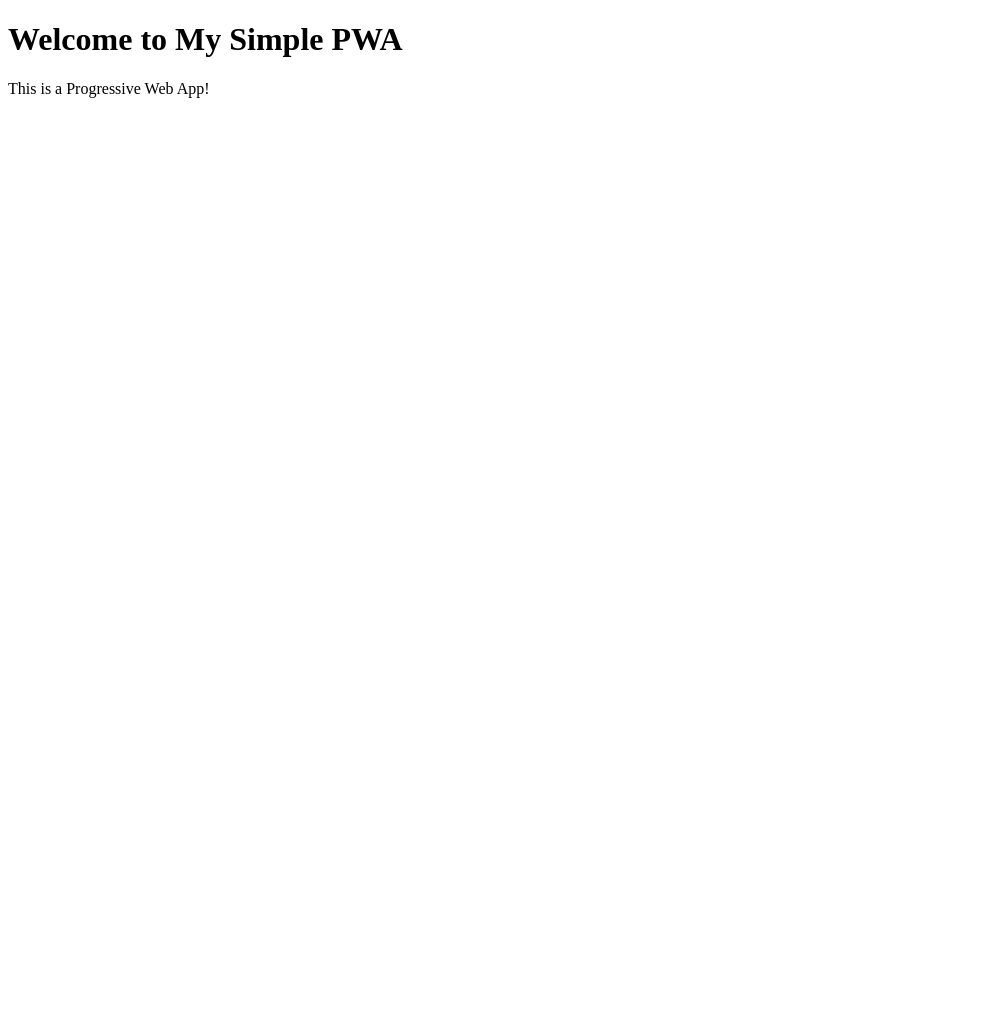
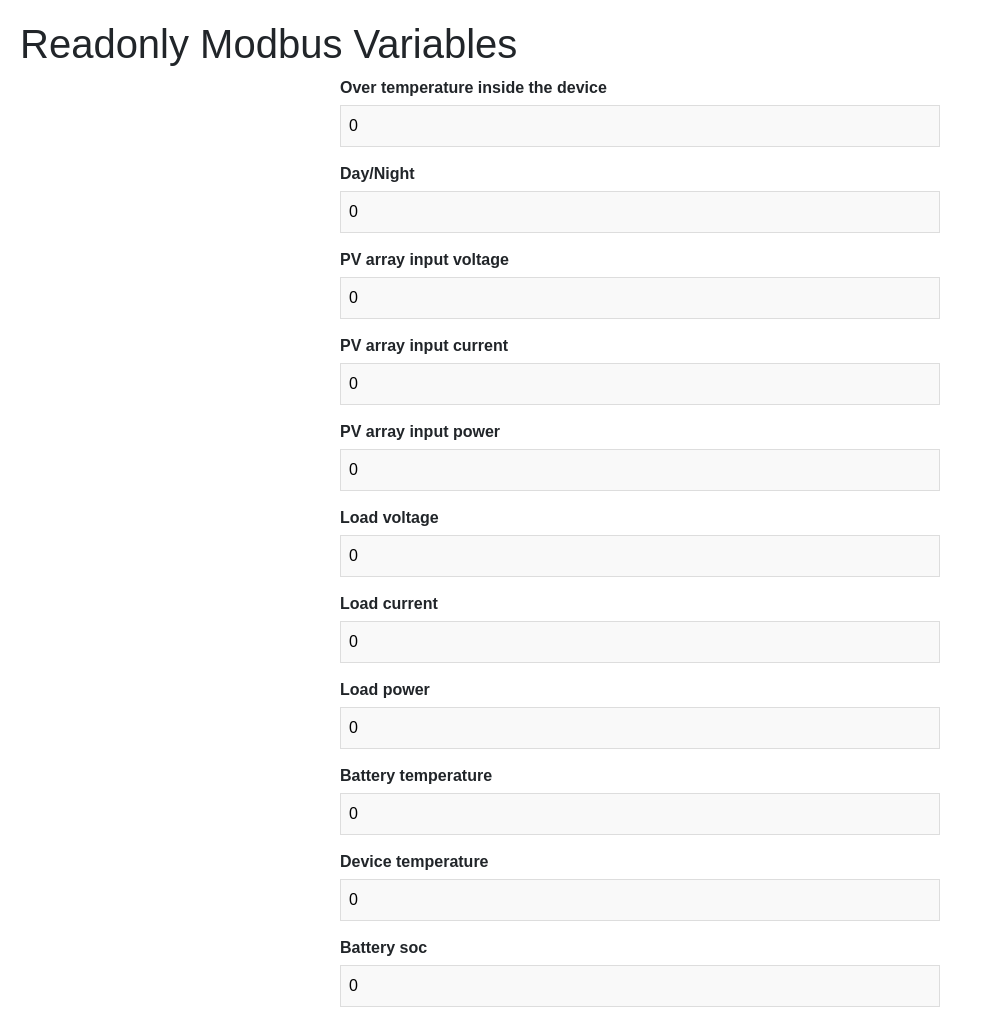
Before and after one commit to aloysius-chandra/scc_control, a website: page public/index.html in a window 1280 px wide. Shown: the top 1010 px of the page, without its empty margins (0-995 px from the left). Before the commit the page ends 800 px from the top, so only its background shows below. Drawn offline with nearby package versions, Linux system fonts and the light colour scheme.

Commit message:
making readonly page for address table A

```diff
--- a/public/index.html
+++ b/public/index.html
@@ -4,23 +4,96 @@
 <head>
   <meta charset="UTF-8">
   <meta name="viewport" content="width=device-width, initial-scale=1.0">
+
+  <link rel="stylesheet" href="https://cdn.jsdelivr.net/npm/bootstrap@5.3.0/dist/css/bootstrap.min.css">
   <title>Simple PWA</title>
+
+  <style>
+    body {
+      font-family: Arial, sans-serif;
+      margin: 20px;
+    }
+    form {
+      max-width: 600px;
+      margin: 0 auto;
+    }
+    .form-group {
+      margin-bottom: 15px;
+    }
+    label {
+      display: block;
+      font-weight: bold;
+      margin-bottom: 5px;
+    }
+    input {
+      width: 100%;
+      padding: 8px;
+      font-size: 16px;
+    }
+    input[readonly] {
+      background-color: #f9f9f9;
+      border: 1px solid #ddd;
+    }
+  </style>
 </head>
 
 <body>
-  <h1>Welcome to My Simple PWA</h1>
-  <p>This is a Progressive Web App!</p>
+  <h1>Readonly Modbus Variables</h1>
+  <form id="modbusForm">
+    <!-- Dynamic inputs will be inserted here -->
+  </form>
+  <script>
+    // Define the ModbusVariable array
+    const modbusVariables = [
+      { name: "Over temperature inside the device", value: "0" },
+      { name: "Day/Night", value: "0" },
+      { name: "PV array input voltage", value: "0" },
+      { name: "PV array input current", value: "0" },
+      { name: "PV array input power", value: "0" },
+      { name: "Load voltage", value: "0" },
+      { name: "Load current", value: "0" },
+      { name: "Load power", value: "0" },
+      { name: "Battery temperature", value: "0" },
+      { name: "Device temperature", value: "0" },
+      { name: "Battery soc", value: "0" },
+      { name: "Battery's real rated voltage", value: "0" },
+      { name: "Battery status", value: "0" },
+      { name: "Charging equipment status", value: "0" },
+      { name: "Discharging equipment status", value: "0" },
+      { name: "Maximum battery voltage today", value: "0" },
+      { name: "Minimum battery voltage today", value: "0" },
+      { name: "Consumed energy today", value: "0" },
+      { name: "Consumed energy this month", value: "0" },
+      { name: "Consumed energy this year", value: "0" },
+      { name: "Total consumed energy", value: "0" },
+      { name: "Generated energy today", value: "0" },
+      { name: "Generated energy this month", value: "0" },
+      { name: "Generated energy this year", value: "0" },
+      { name: "Total generated energy", value: "0" },
+      { name: "Battery voltage", value: "0" },
+      { name: "Battery current", value: "0" },
+    ];
 
-  <script>
-    if ('serviceWorker' in navigator) {
-      navigator.serviceWorker.register('/service-worker.js')
-        .then((registration) => {
-          console.log('Service Worker registered with scope:', registration.scope);
-        })
-        .catch((error) => {
-          console.log('Service Worker registration failed:', error);
-        });
-    }
+    // Select the form element
+    const form = document.getElementById('modbusForm');
+
+    // Dynamically create inputs
+    modbusVariables.forEach(variable => {
+      const div = document.createElement('div');
+      div.className = 'form-group';
+
+      const label = document.createElement('label');
+      label.textContent = variable.name;
+
+      const input = document.createElement('input');
+      input.type = 'text';
+      input.value = variable.value;
+      input.readOnly = true;
+
+      div.appendChild(label);
+      div.appendChild(input);
+      form.appendChild(div);
+    });
   </script>
 </body>
 
```
